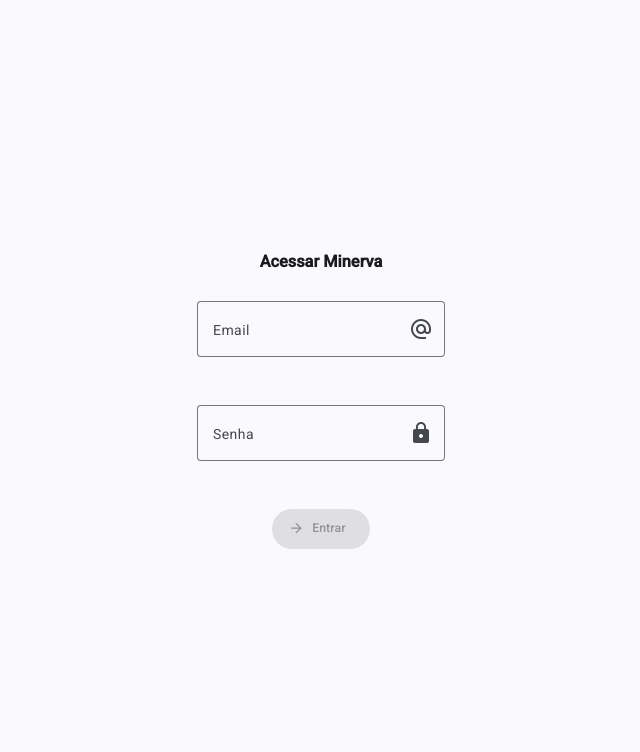
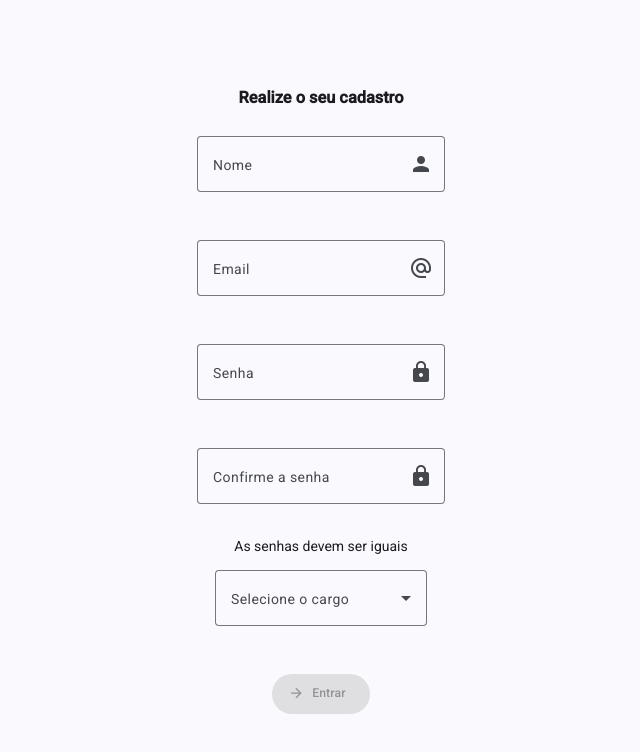
Before and after one commit to johnnyFR26/Minerva, an Angular app in the folder apps/frontend/: page /signin in a window 1280 px wide. Before the commit this address led to /login. Shown: the top 752 px of the page, without its empty margins (319-959 px from the left). Built offline with nearby package versions, Linux system fonts and the light colour scheme.

Commit message:
feat: rota de cadastro no frontend

```diff
--- a/apps/frontend/src/app/app.routes.ts
+++ b/apps/frontend/src/app/app.routes.ts
@@ -12,7 +12,7 @@ export const routes: Routes = [
         loadComponent: () => import('./pages/login/login').then((m) => m.Login)
     },
     {
-        path: 'sigin',
+        path: 'signin',
         loadComponent: () => import('./pages/sigin/sigin').then((m) => m.Sigin)
     },
     {
--- a/apps/frontend/src/app/pages/sigin/sigin.html
+++ b/apps/frontend/src/app/pages/sigin/sigin.html
@@ -1 +1,59 @@
-<p>sigin works!</p>
+<h3>Realize o seu cadastro</h3>
+
+<p>
+  <mat-form-field appearance="outline">
+    <mat-label>Nome</mat-label>
+    <input [(ngModel)]="name" matInput placeholder="Seu Nome">
+    <mat-icon matSuffix>person</mat-icon>
+  </mat-form-field>
+</p>
+<p>
+  <mat-form-field appearance="outline">
+    <mat-label>Email</mat-label>
+    <input [(ngModel)]="email" matInput placeholder="minerva@email.com">
+    <mat-icon matSuffix>alternate_email</mat-icon>
+  </mat-form-field>
+</p>
+<p>
+  <mat-form-field appearance="outline">
+    <mat-label>Senha</mat-label>
+    <input [(ngModel)]="password" [type]="showPassword ? 'password' : 'text'" matInput type="password" placeholder="****">
+    @if(showPassword){
+        <mat-icon (click)="togglePassword()" matSuffix>lock</mat-icon>
+    }
+    @else{
+        <mat-icon (click)="togglePassword()" matSuffix>lock_open</mat-icon>
+    }
+  </mat-form-field>
+</p>
+<p>
+  <mat-form-field appearance="outline">
+    <mat-label>Confirme a senha</mat-label>
+    <input [(ngModel)]="confirmPassword" [type]="showPassword ? 'password' : 'text'" matInput type="password" placeholder="****">
+    @if(showPassword){
+        <mat-icon (click)="togglePassword()" matSuffix>lock</mat-icon>
+    }
+    @else{
+        <mat-icon (click)="togglePassword()" matSuffix>lock_open</mat-icon>
+    }
+  </mat-form-field>
+</p>
+
+@if(!isPasswordValid()){
+    <span>As senhas devem ser iguais</span>
+}
+
+<p>
+  <mat-form-field appearance="outline">
+    <mat-label>Selecione o cargo</mat-label>
+    <mat-select [(ngModel)]="role">
+      <mat-option value="TEATCHER">Professor</mat-option>
+      <mat-option value="STUDENT">Aluno</mat-option>
+    </mat-select>
+  </mat-form-field>
+</p>
+
+<p>
+  <button [disabled]="!isFormValid()" (click)="onSubmit()" mat-raised-button color="primary">Entrar
+    <mat-icon>arrow_forward</mat-icon></button>
+</p>
--- a/apps/frontend/src/app/pages/sigin/sigin.scss
+++ b/apps/frontend/src/app/pages/sigin/sigin.scss
@@ -0,0 +1,7 @@
+:host {
+    display: flex;
+    flex-direction: column;
+    align-items: center;
+    justify-content: center;
+    height: 100%;
+}
--- a/apps/frontend/src/app/pages/sigin/sigin.ts
+++ b/apps/frontend/src/app/pages/sigin/sigin.ts
@@ -1,11 +1,53 @@
-import { Component } from '@angular/core';
+import { Component, computed, inject, signal } from '@angular/core';
+import { FormsModule } from '@angular/forms';
+import { MatIconModule } from '@angular/material/icon';
+import { MatInputModule } from '@angular/material/input';
+import { MatSelectModule } from '@angular/material/select';
+import { EMAIL_REGEXP } from '../../utils/email-validator';
+import { MatButtonModule } from '@angular/material/button';
+import { User } from '@services/user';
 
 @Component({
   selector: 'app-sigin',
-  imports: [],
+  imports: [MatInputModule, MatSelectModule, MatIconModule, FormsModule, MatButtonModule],
   templateUrl: './sigin.html',
   styleUrl: './sigin.scss'
 })
 export class Sigin {
 
+  public email = signal('')
+  public password = signal('')
+  public confirmPassword = signal('')
+  public role = signal('')
+  public name = signal('')
+  public showPassword = true
+  private userService = inject(User)
+
+  togglePassword() {
+    this.showPassword = !this.showPassword
+  }
+
+  public isFormValid() {
+    return this.email().length > 0 && this.password().length > 0 && this.confirmPassword().length > 0 && this.role().length > 0 && this.name().length > 0 && EMAIL_REGEXP.test(this.email());
+  }
+
+    public isPasswordValid = computed(() => {
+    return this.password().length > 0 && this.password() === this.confirmPassword();
+  })
+
+  public formValue = computed(() => {
+    return {
+      email: this.email(),
+      password: this.password(),
+      role: this.role(),
+      name: this.name(),
+      controls: null
+    }
+  })
+
+  public onSubmit() {
+    console.log(this.formValue())
+    this.userService.createUserObserVable(this.formValue())
+  }
+
 }
--- a/apps/frontend/src/app/services/user.ts
+++ b/apps/frontend/src/app/services/user.ts
@@ -4,6 +4,7 @@ import { Router } from '@angular/router';
 import { environment } from '../../environments/environment';
 import { storageUser } from '../types/storageUser';
 import { Observable } from 'rxjs';
+import { CreateUser } from '../types/createUser';
 
 @Injectable({
   providedIn: 'root'
@@ -49,4 +50,22 @@ export class User {
         return storedUser ? JSON.parse(storedUser) : null
     }
 
+   createUserObserVable(user: CreateUser){
+        return this.http.post(`${this.urlApi}/users`, user).subscribe({
+            next: (response: any) => {
+                console.log('Response:', response)
+
+                if(!response){
+                    return console.log("DEU MERDA", response)
+                }else{
+                    this.router.navigateByUrl('/login')
+                    console.log("DEU CERTO")
+                }
+            },
+            error: (error: any) => {
+                console.log('Error:', error)
+            }
+        })
+    }
+
 }
--- /dev/null
+++ b/apps/frontend/src/app/types/createUser.ts
@@ -0,0 +1,6 @@
+export interface CreateUser {
+    name: string;
+    email: string;
+    password: string;
+    role: string;
+}
```
